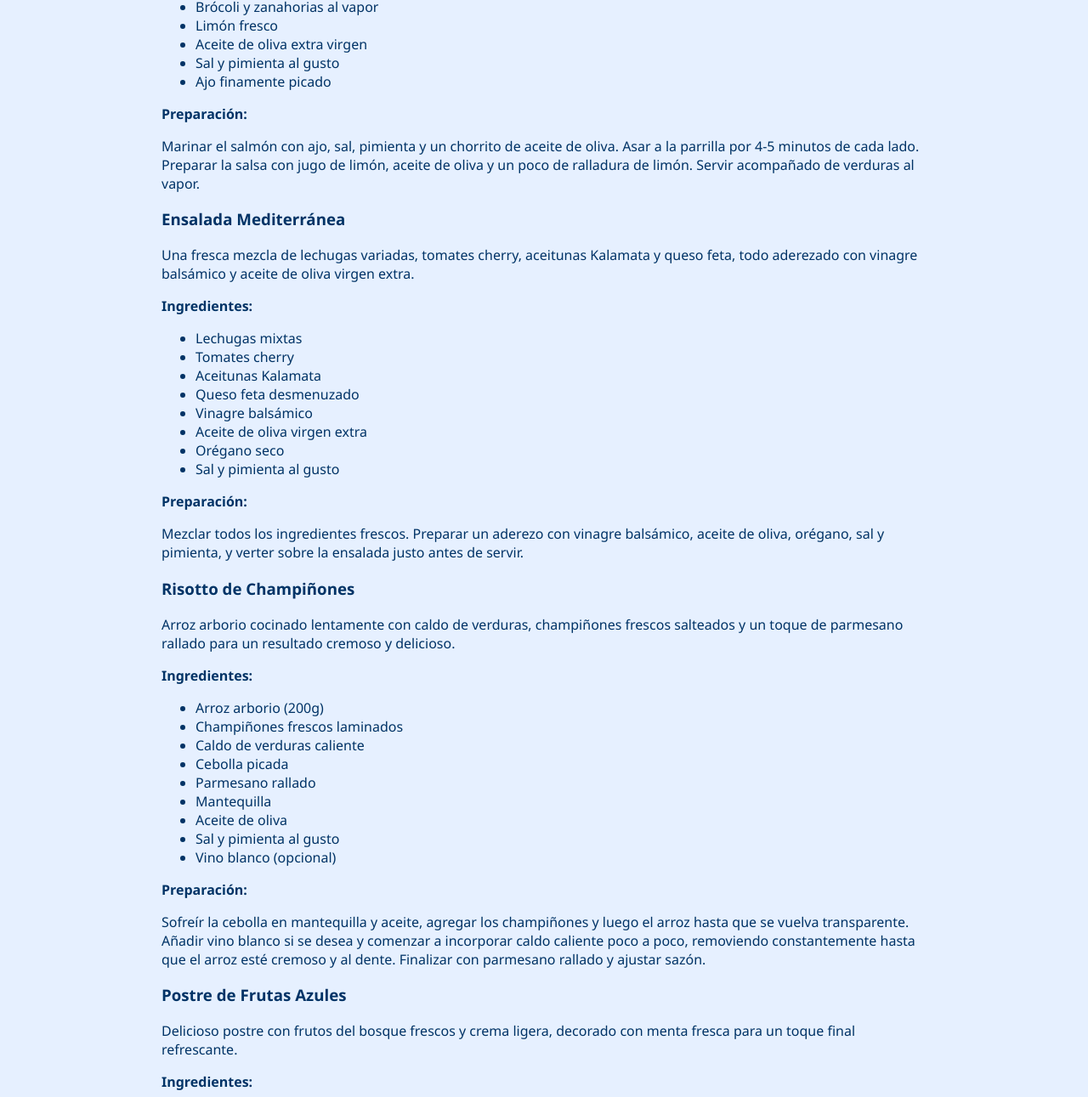
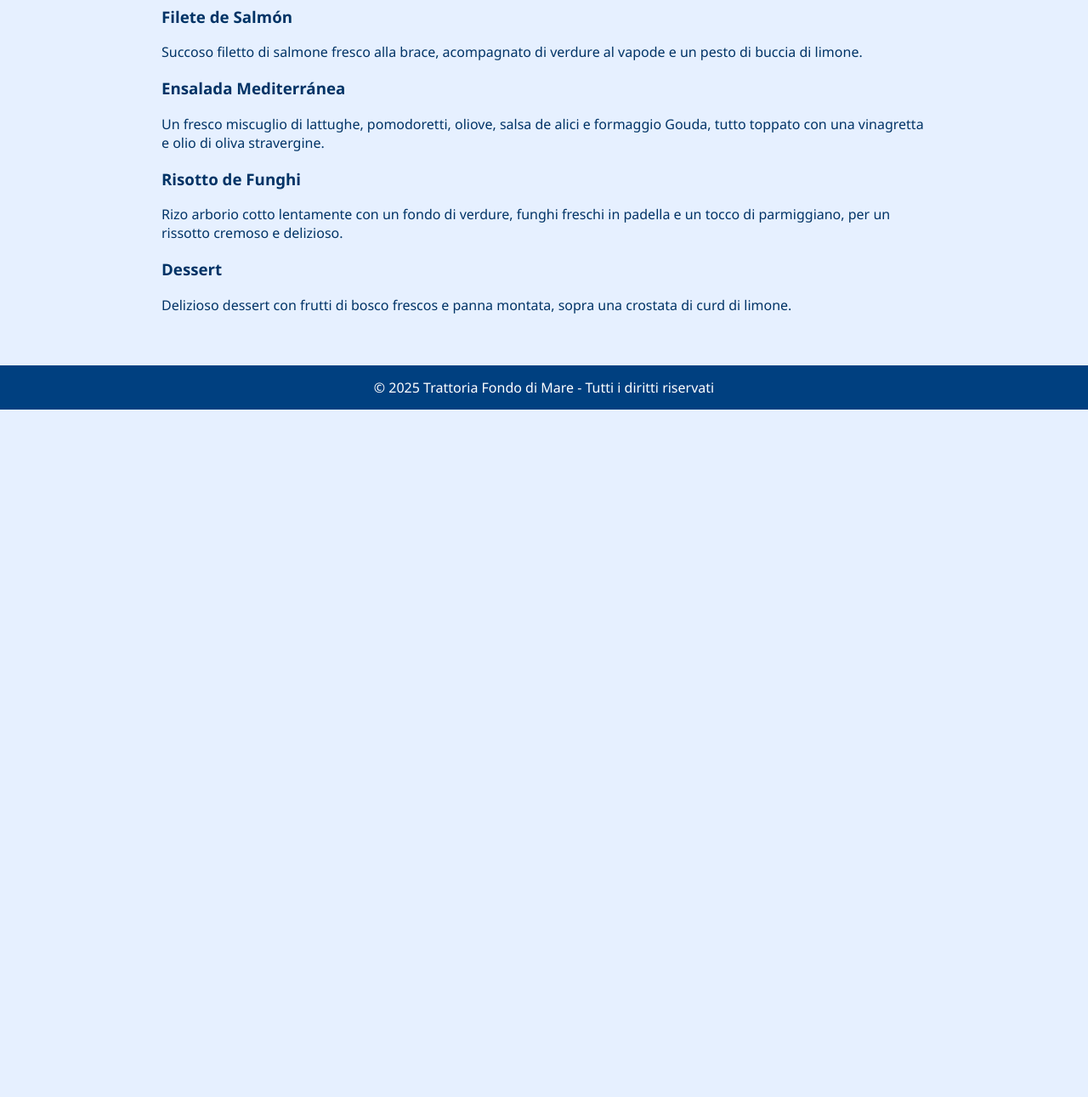
Before and after one commit to DTEmanuel25/Trattoria-di-Mare, a plain HTML site: page menu.html in a window 1280 px wide. Shown: the part 410-1701 px from the top of the page at 85% size. After the commit the page ends 892 px from the top, so only its background shows below. Drawn offline with Linux system fonts and the light colour scheme.

Commit message:
Update menu.html

```diff
--- a/menu.html
+++ b/menu.html
@@ -163,78 +163,36 @@
     </div>
     </nav>
     <main>
-        <h2>Menú Detallado</h2>
+        <h2>Menu</h2>
+
+		<h1>Scarica il Menu</h1>
+		<li><a href="menu.pdf" download>Menu</a></li>
+
+		<h1>I nostri migliori piatti</h1>
 
         <article class="recipe">
             <h3>Filete de Salmón</h3>
-            <p>Un jugoso filete de salmón fresco a la parrilla, acompañado de verduras al vapor y una salsa de limón casera que resalta el sabor del pescado.</p>
-            <strong>Ingredientes:</strong>
-            <ul>
-                <li>Filete de salmón fresco (200g)</li>
-                <li>Brócoli y zanahorias al vapor</li>
-                <li>Limón fresco</li>
-                <li>Aceite de oliva extra virgen</li>
-                <li>Sal y pimienta al gusto</li>
-                <li>Ajo finamente picado</li>
-            </ul>
-            <strong>Preparación:</strong>
-            <p>Marinar el salmón con ajo, sal, pimienta y un chorrito de aceite de oliva. Asar a la parrilla por 4-5 minutos de cada lado. Preparar la salsa con jugo de limón, aceite de oliva y un poco de ralladura de limón. Servir acompañado de verduras al vapor.</p>
+            <p>Succoso filetto di salmone fresco alla brace, acompagnato di verdure al vapode e un pesto di buccia di limone.</p>
+			 </article>
+
+        <article class="recipe">
+            <h3>Ensalada Mediterránea</h3>
+            <p>Un fresco miscuglio di lattughe, pomodoretti, oliove, salsa de alici e formaggio Gouda, tutto toppato con una vinagretta e olio di oliva stravergine.</p>
         </article>
 
         <article class="recipe">
-            <h3>Ensalada Mediterránea</h3>
-            <p>Una fresca mezcla de lechugas variadas, tomates cherry, aceitunas Kalamata y queso feta, todo aderezado con vinagre balsámico y aceite de oliva virgen extra.</p>
-            <strong>Ingredientes:</strong>
-            <ul>
-                <li>Lechugas mixtas</li>
-                <li>Tomates cherry</li>
-                <li>Aceitunas Kalamata</li>
-                <li>Queso feta desmenuzado</li>
-                <li>Vinagre balsámico</li>
-                <li>Aceite de oliva virgen extra</li>
-                <li>Orégano seco</li>
-                <li>Sal y pimienta al gusto</li>
-            </ul>
-            <strong>Preparación:</strong>
-            <p>Mezclar todos los ingredientes frescos. Preparar un aderezo con vinagre balsámico, aceite de oliva, orégano, sal y pimienta, y verter sobre la ensalada justo antes de servir.</p>
+            <h3>Risotto de Funghi</h3>
+            <p>Rizo arborio cotto lentamente con un fondo di verdure, funghi freschi in padella e un tocco di parmiggiano, per un rissotto cremoso e delizioso.</p>
         </article>
 
         <article class="recipe">
-            <h3>Risotto de Champiñones</h3>
-            <p>Arroz arborio cocinado lentamente con caldo de verduras, champiñones frescos salteados y un toque de parmesano rallado para un resultado cremoso y delicioso.</p>
-            <strong>Ingredientes:</strong>
-            <ul>
-                <li>Arroz arborio (200g)</li>
-                <li>Champiñones frescos laminados</li>
-                <li>Caldo de verduras caliente</li>
-                <li>Cebolla picada</li>
-                <li>Parmesano rallado</li>
-                <li>Mantequilla</li>
-                <li>Aceite de oliva</li>
-                <li>Sal y pimienta al gusto</li>
-                <li>Vino blanco (opcional)</li>
-            </ul>
-            <strong>Preparación:</strong>
-            <p>Sofreír la cebolla en mantequilla y aceite, agregar los champiñones y luego el arroz hasta que se vuelva transparente. Añadir vino blanco si se desea y comenzar a incorporar caldo caliente poco a poco, removiendo constantemente hasta que el arroz esté cremoso y al dente. Finalizar con parmesano rallado y ajustar sazón.</p>
+            <h3>Dessert </h3>
+            <p>Delizioso dessert con frutti di bosco frescos e panna montata, sopra una crostata di curd di limone.</p>
         </article>
 
-        <article class="recipe">
-            <h3>Postre de Frutas Azules</h3>
-            <p>Delicioso postre con frutos del bosque frescos y crema ligera, decorado con menta fresca para un toque final refrescante.</p>
-            <strong>Ingredientes:</strong>
-            <ul>
-                <li>Frutos del bosque mixtos (arándanos, moras, frambuesas)</li>
-                <li>Crema batida ligera</li>
-                <li>Azúcar glas</li>
-                <li>Menta fresca para decorar</li>
-                <li>Opcional: galletas o bizcochos desmenuzados</li>
-            </ul>
-            <strong>Preparación:</strong>
-            <p>Mezclar los frutos del bosque con un poco de azúcar glas. Servir con crema batida y decorar con hojas de menta fresca. Añadir galletas desmenuzadas para textura extra si se desea.</p>
-        </article>
     </main>
     <footer>
-        &copy; 2025 Trattoria Fondo di Mare - Todos los derechos reservados
+        &copy; 2025 Trattoria Fondo di Mare - Tutti i diritti riservati
     </footer>
 </body>
 </html>
```
